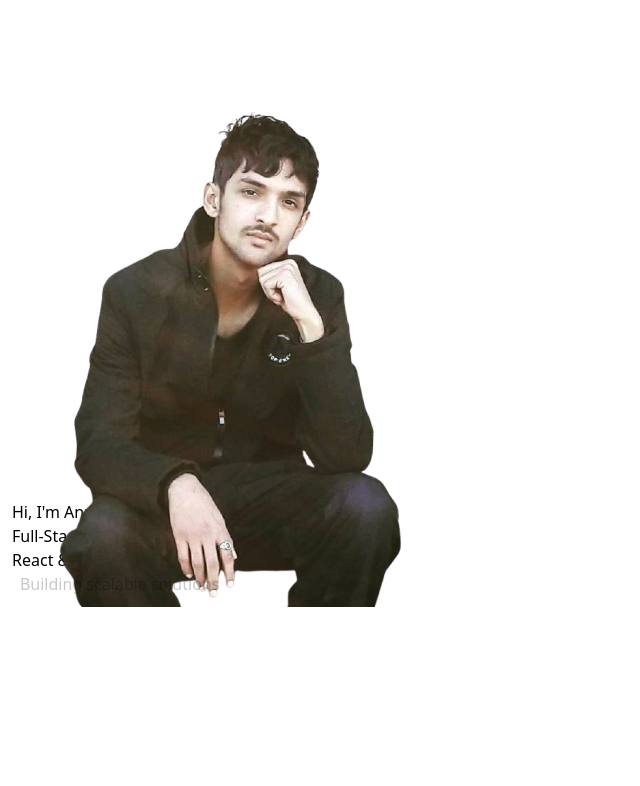
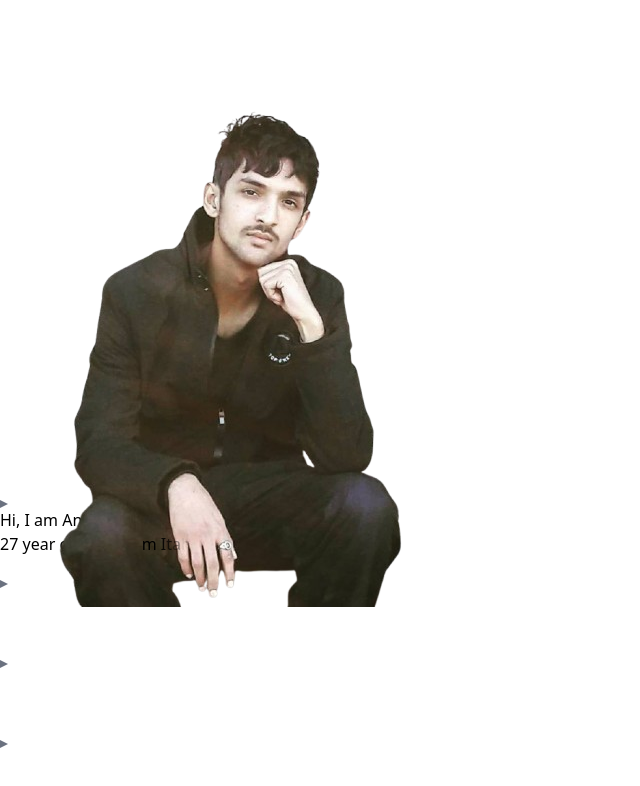
Before and after one commit to anuragsayshelloworld/personal-portfolio, a React (Vite) app: page / in a window 1280 px wide. Shown: the top 786 px of the page, without its empty margins (0-640 px from the left). Built offline with nearby package versions, Linux system fonts and the light colour scheme.

Commit message:
Righ side done

```diff
--- a/src/App.jsx
+++ b/src/App.jsx
@@ -1,75 +1,81 @@
 import { motion } from "framer-motion";
 
+const textA = `Hi, I am Anurag Acharya.
+27 year old and from Itahari.
+Thank you for visiting my portfolio`;
+
+const textB = `I started to learn PHP when I was in 7th grade
+and ever since I have loved coding and building.
+Years later, It still feels like magic.`;
+
+const textC = `I joined computer engineering in 2016.
+Did internship and later got into Javra Software in 2021.
+Worked for 9 months as Junior Software Engineer.`;
+
+const textD = `Curently, I am reseeking entry into world of tech.
+I want to start as an Junior Devloper or
+It could start from internship as well`;
+
 export default function App() {
-  const lines = [
-    { width: "280px", text: "Hi, I'm Anurag", delay: 2 },
-    { width: "220px", text: "Full-Stack Developer", delay: 2.8 },
-    { width: "190px", text: "React & Node.js", delay: 3.6 },
-    { width: "250px", text: "Building scalable solutions", delay: 4.4 },
-    { width: "160px", text: "3+ years experience", delay: 5.2 },
-    { width: "200px", text: "Let's create together", delay: 6.0 },
-  ];
-
   return (
-    <div className="relative w-full h-screen bg-gradient-to-br from-slate-50 to-gray-100">
+    <div className="relative w-full h-screen">
       {/* The image */}
       <motion.img
         src="/AnuragAcharya.png"
         initial={{ y: -300, opacity: 0 }}
         animate={{ y: 107, opacity: 1 }}
-        transition={{ duration: 2, ease: "easeOut" }}
-        className="mx-auto relative z-10 drop-shadow-lg"
+        transition={{ duration: 2 }}
+        className="mx-auto relative z-10"
       />
+      {/*First Line*/}
 
-      {/* Dynamic lines with text */}
-      {lines.map((line, index) => (
-        <div key={index} className="absolute left-[50%]" style={{ top: `calc(107px + ${15 + index * 8}%)` }}>
-          {/* Line */}
-          <motion.div
-            initial={{ width: 0 }}
-            animate={{ width: line.width }}
-            transition={{ delay: line.delay, duration: 1, ease: "easeInOut" }}
-            className={`h-[2px] ${
-              index === 0 ? 'bg-gradient-to-r from-blue-600 to-blue-400' :
-              index === 1 ? 'bg-gradient-to-r from-emerald-500 to-emerald-300' :
-              index === 2 ? 'bg-gradient-to-r from-purple-500 to-purple-300' :
-              index === 3 ? 'bg-gradient-to-r from-orange-500 to-orange-300' :
-              index === 4 ? 'bg-gradient-to-r from-teal-500 to-teal-300' :
-              'bg-gradient-to-r from-rose-500 to-rose-300'
-            } shadow-sm`}
-            style={{ transformOrigin: "left center" }}
-          />
-
-          {/* Text appearing after line */}
-          <motion.p
-            initial={{ opacity: 0, x: 10 }}
-            animate={{ opacity: 1, x: 0 }}
-            transition={{ delay: line.delay + 1, duration: 0.6, ease: "easeOut" }}
-            className={`absolute top-[-12px] text-gray-700 font-medium whitespace-nowrap ${
-              index === 0 ? 'text-lg font-semibold' : 'text-sm'
-            }`}
-            style={{ left: line.width, marginLeft: '12px' }}
-          >
-            {line.text}
-          </motion.p>
-
-          {/* Small dot at end of line */}
-          <motion.div
-            initial={{ scale: 0, opacity: 0 }}
-            animate={{ scale: 1, opacity: 1 }}
-            transition={{ delay: line.delay + 0.8, duration: 0.3, ease: "backOut" }}
-            className={`absolute top-[-4px] w-2 h-2 rounded-full ${
-              index === 0 ? 'bg-blue-500' :
-              index === 1 ? 'bg-emerald-500' :
-              index === 2 ? 'bg-purple-500' :
-              index === 3 ? 'bg-orange-500' :
-              index === 4 ? 'bg-teal-500' :
-              'bg-rose-500'
-            }`}
-            style={{ left: line.width, transform: 'translateX(-50%)' }}
-          />
-        </div>
-      ))}
-    </div>
+     <RightArrow percentage="10%" delay="2"/>
+     <TypewriterText text={textA} top="100px" timing={3}/>
+     <RightArrow percentage="26%" delay="7"/>
+     <TypewriterText text={textB} top="203px" timing={8}/>
+     <RightArrow percentage="45%" delay="14"/>
+     <TypewriterText text={textC} top="310px" timing={15}/>
+     <RightArrow percentage="65%" delay="22"/>
+     <TypewriterText text={textD} top="430px" timing={23}/>
+     </div>
   );
 }
+
+
+const TypewriterText = ({text, top, timing}) => {
+  return (
+    <motion.div
+      initial={{ opacity: 0 }}
+      animate={{ opacity: 1 }}
+      transition={{delay:timing}}
+      className="absolute p-8 left-[64%]"
+      style={{top:top}}
+    >
+      {text.split("").map((char, index) => (
+        <motion.span
+          key={index}
+          initial={{ opacity: 0 }}
+          animate={{ opacity: 1 }}
+          transition={{ delay: timing + index * 0.05 }}
+          style={{ whiteSpace: 'pre-wrap' }}
+        >
+          {char}
+        </motion.span>
+      ))}
+    </motion.div>
+  );
+};
+function RightArrow({percentage, delay}){
+  return <motion.div
+         initial={{ width: 0 }}
+         animate={{ width: "200px" }}
+         transition={{ delay: delay, duration: 1 }}
+         className="absolute left-[50%] translate-y-[-50%] h-[2px] bg-gray-500 shadow-xl"
+         style={{ top: `calc(107px + ${percentage})` }} // Move to inline style
+         >
+
+       <svg className="absolute right-[-8px] top-[-3px]" width="8" height="8" viewBox="0 0 8 8">
+        <polygon points="0,0 0,8 8,4" fill="rgb(107 114 128)"/>
+       </svg>
+      </motion.div>
+}
```
